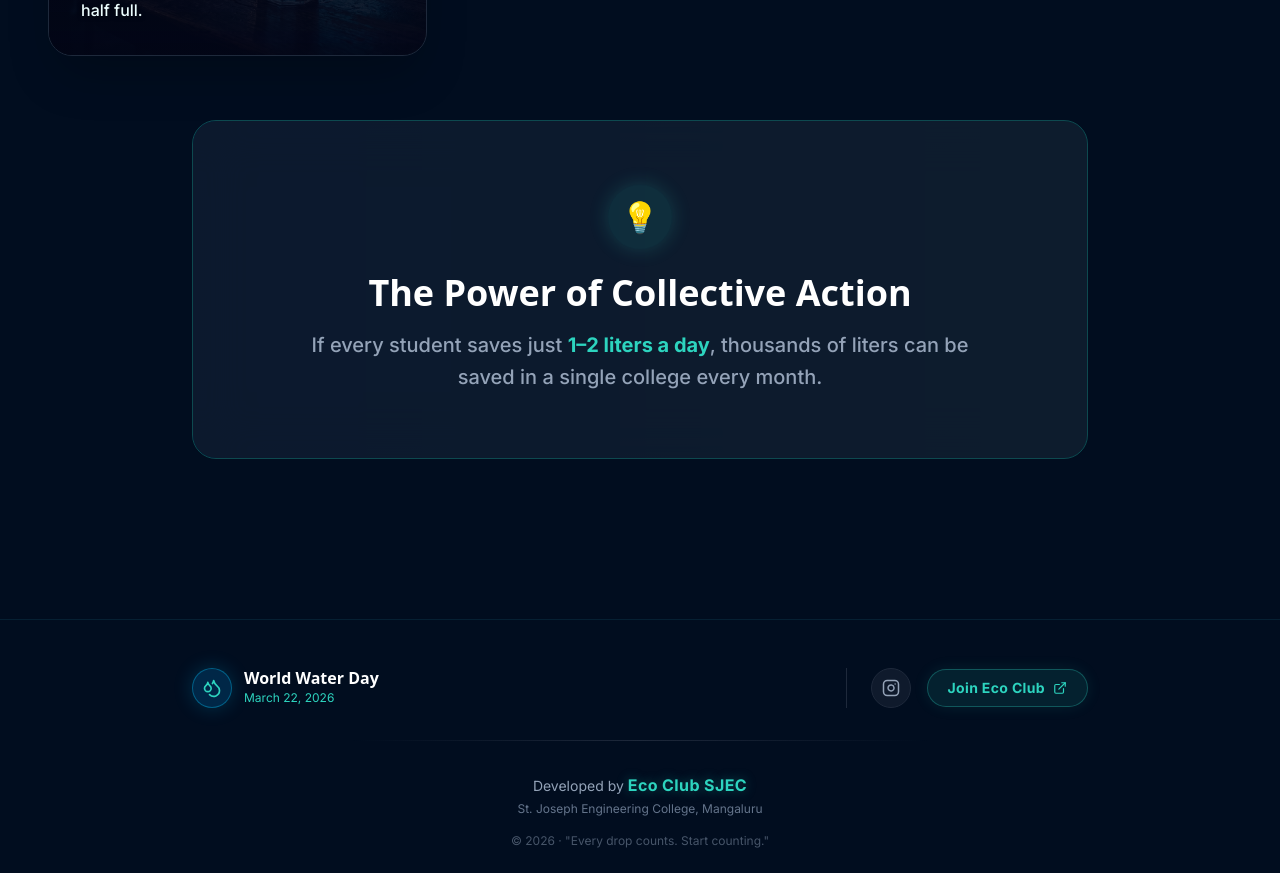
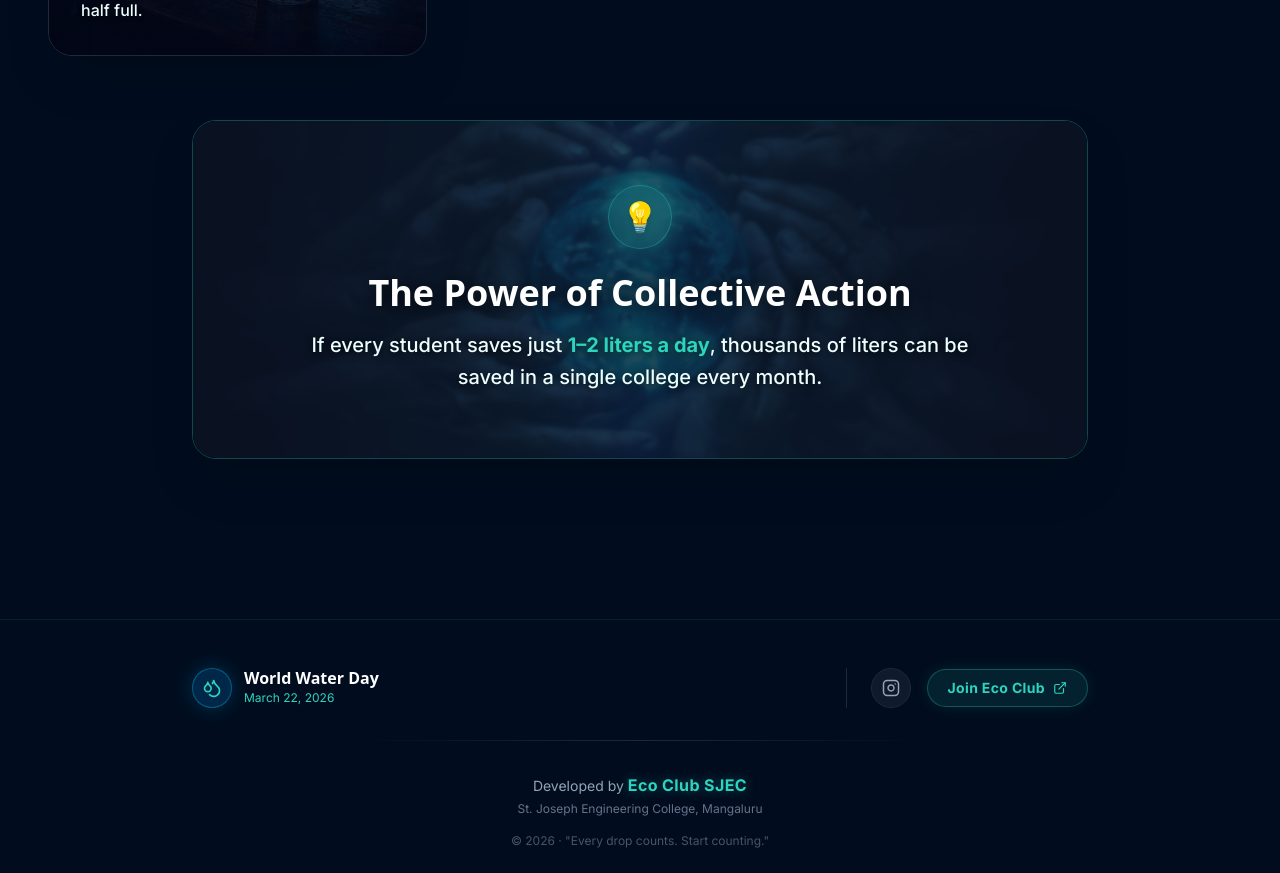
Before and after one commit to Melroy25/World-water-day, a React (Vite) app: page /action in a window 1280 px wide. Shown: the part 1660-2533 px from the top of the page. Built offline with nearby package versions, Linux system fonts and the light colour scheme; a web font is replaced by a local one.

Commit message:
feat(genz): add glowing background image to collective action banner

```diff
--- a/src/components/GenZTips.jsx
+++ b/src/components/GenZTips.jsx
@@ -117,18 +117,23 @@ export default function GenZTips() {
                 </div>
 
                 {/* 11th Item: Simple Idea Banner */}
-                <div className="relative rounded-3xl overflow-hidden p-10 md:p-16 mb-16 border border-[#2dd4bf]/30 max-w-4xl mx-auto">
-                    <div className="absolute inset-0 bg-gradient-to-r from-[#0284c7]/20 to-[#2dd4bf]/20"></div>
-                    <div className="absolute inset-0 bg-[#0f172a]/80 backdrop-blur-xl"></div>
+                <div className="relative rounded-3xl overflow-hidden p-10 md:p-16 mb-16 border border-[#2dd4bf]/30 max-w-4xl mx-auto shadow-2xl">
+                    <div className="absolute inset-0 bg-gradient-to-r from-[#020617] via-[#0284c7]/40 to-[#020617]"></div>
+                    <img
+                        src="/img_genz_collective.png"
+                        alt=""
+                        className="absolute inset-0 w-full h-full object-cover opacity-50 mix-blend-overlay"
+                    />
+                    <div className="absolute inset-0 bg-[#0f172a]/70 backdrop-blur-[2px]"></div>
                     <div className="relative z-10 text-center flex flex-col items-center">
-                        <div className="w-16 h-16 bg-[#2dd4bf]/10 rounded-full flex items-center justify-center mb-6 shadow-[0_0_20px_rgba(45,212,191,0.2)]">
-                            <span className="text-3xl">💡</span>
+                        <div className="w-16 h-16 bg-[#2dd4bf]/20 rounded-full flex items-center justify-center mb-6 shadow-[0_0_30px_rgba(45,212,191,0.4)] backdrop-blur-md border border-[#2dd4bf]/30">
+                            <span className="text-3xl drop-shadow-lg">💡</span>
                         </div>
-                        <h3 className="font-display font-bold text-3xl md:text-4xl text-white mb-4">
+                        <h3 className="font-display font-bold text-3xl md:text-4xl text-white mb-4 drop-shadow-[0_2px_10px_rgba(0,0,0,0.8)]">
                             The Power of Collective Action
                         </h3>
-                        <p className="text-[#94a3b8] text-xl leading-relaxed max-w-2xl mx-auto font-medium">
-                            If every student saves just <strong className="text-[#2dd4bf]">1–2 liters a day</strong>, thousands of liters can be saved in a single college every month.
+                        <p className="text-cyan-50 text-xl leading-relaxed max-w-2xl mx-auto font-medium drop-shadow-[0_1px_4px_rgba(0,0,0,0.9)]">
+                            If every student saves just <strong className="text-[#2dd4bf] drop-shadow-[0_0_8px_rgba(45,212,191,0.5)]">1–2 liters a day</strong>, thousands of liters can be saved in a single college every month.
                         </p>
                     </div>
                 </div>
```
Also changed, not shown: public/img_genz_collective.png (added).
